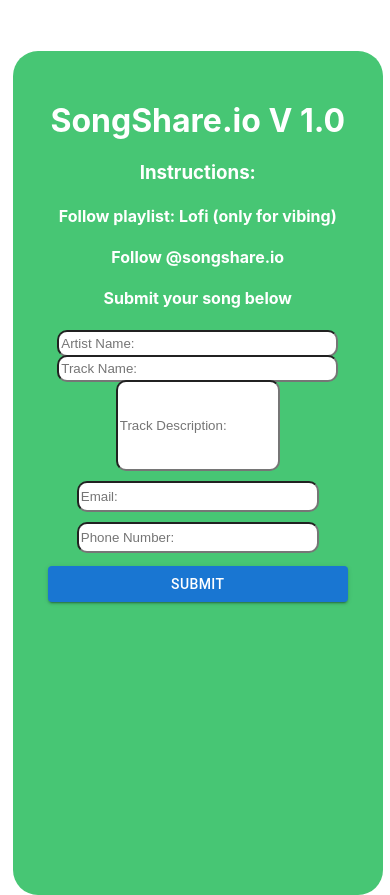
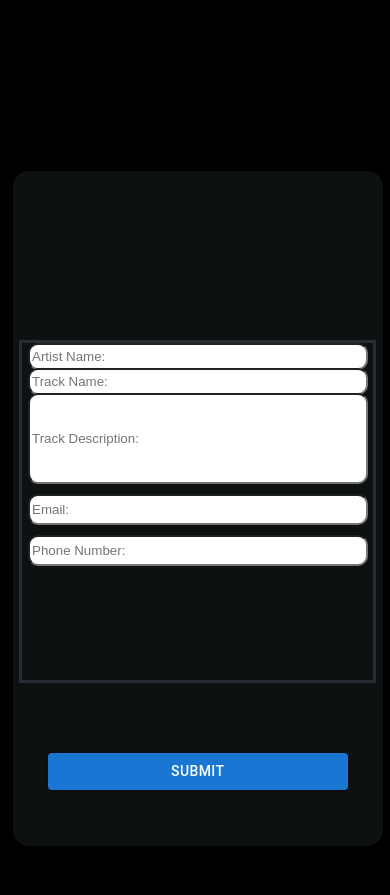
Before and after one commit to airraman/songshare.io, a React (Create React App) app: page / in a window 390 px wide. After the commit the page ends 846 px from the top, so only its background shows below. Built offline with nearby package versions, Linux system fonts and the light colour scheme.

Commit message:
styling continued

```diff
--- a/src/App.css
+++ b/src/App.css
@@ -96,7 +96,7 @@
 
 @media screen and (max-width: 480px) {
   body {
-    background-color: white;
+    background-color: black;
   }
 
   .App {
@@ -105,26 +105,32 @@
   }
 
   .submissionmain {
-    background-color: 	#1db954cf;
+    background-color: 	#0e1111;
     width: 95vw;
-    height: 100vh;
+    height: 80vh;
     color: white;
     border-radius: 25px;
-    /* position: absolute; */
-    margin: -160px 0 0 -85px;
+    margin: -40px 0 0 -85px;
+    border: solid border transparent;
+    border-color: red;
+    border-radius: 1em;
 
   }
 
+  .descriptionspace{
+    /* height: 10vh; */
+    width: 85vw;
+    border-radius: 10px;
+  }
+
   .submissionspace{
-    height:2.5vh;
-    width: 70vw;
+    /* height:2.5vh; */
+    width: 85vw;
     border-radius: 10px;
   }
   .submissionspacesmall{
-    height:3vh;
-    width: 60vw;
+    width: 85vw;
     border-radius: 10px;
-    margin-top: 10px;
   }
 
   .playlistinstructions{
@@ -137,11 +143,17 @@
     width: 95vw;
     margin-top: 5vh;
     margin-left: -18vw;
-    /* position: absolute; */
-    /* align-items: center; */
-    /* top: 1%;
-    left: 24%; */
     border-radius: 25px;
   }
 
+  .submissioninputs{
+    margin-top: 20vh;
+    border-style: solid;
+    border-color: #282c34;
+    height: 40vh;
+    width: 90vw;
+    margin-left: auto;
+    margin-right: auto;
+  }
+
 }
--- a/src/App.js
+++ b/src/App.js
@@ -1,13 +1,12 @@
 import logo from './logo.svg';
 import './App.css';
 import SubmissionCard from './SubmissionCard';
+import Logo from './Logo';
 
 function App() {
   return (
     <div className="App">
-      {/* <div className='songssent'>
-        <h3>2597 Songs Sent</h3>
-      </div> */}
+      <Logo />
       <SubmissionCard />
     </div>
   );
--- /dev/null
+++ b/src/Logo.js
@@ -0,0 +1,9 @@
+function Logo() {
+    return (
+      <div className="logocontainer">
+        <h1>songshare.io BETA</h1>
+      </div>
+    );
+  }
+
+  export default Logo;
--- a/src/SubmissionCard.js
+++ b/src/SubmissionCard.js
@@ -52,23 +52,7 @@
 
     return(
         <div className='submissionmain'>
-
-
-            <div className='playlistinstructions'>
-            <h1>SongShare.io V 1.0</h1>
-                <h3>
-                    Instructions:
-                </h3>
-                <h4>
-                    Follow playlist: Lofi (only for vibing)
-                </h4>
-                <h4>
-                    Follow @songshare.io
-                </h4>
-                <h4>
-                    Submit your song below
-                </h4>
-            </div>
+            <form>
             <div className='submissioninputs'>
                 <div className='submissionhold'>
                     <input type="text" id="fname" name="fname" placeholder="Artist Name:" className='submissionspace' onChange={handleArtistName}></input>
@@ -84,23 +68,20 @@
                     <input type="text" id="fname" name="fname" placeholder="Phone Number:" className='submissionspacesmall'onChange={handlePhoneNumber}></input>
                 </div>
             </div>
+            </form>
+
             <div className='submitcontainer'>
                 <Button variant="contained" className='submitbutton' onClick={sendClick} sx={{width: 300,color: '5bb2bf'}}>Submit</Button>
             </div>
-            {/* <Input placeholder='Basic usage' />
-            <Input placeholder='Basic usage' />
-            <Box
-      component="form"
-      sx={{
-        '& > :not(style)': { m: 1, width: '25ch' },
-      }}
-      noValidate
-      autoComplete="off"
-    >
-      <TextField id="outlined-basic" label="Outlined" variant="outlined" />
-      <TextField id="filled-basic" label="Filled" variant="filled" />
-      <TextField id="standard-basic" label="Standard" variant="standard" />
-    </Box> */}
+            {/* <div>
+                <Input placeholder='Basic usage' />
+            </div>
+            <div>
+                <Input placeholder='Basic usage' />
+            </div> */}
+
+
+
         </div>
 
 
```
